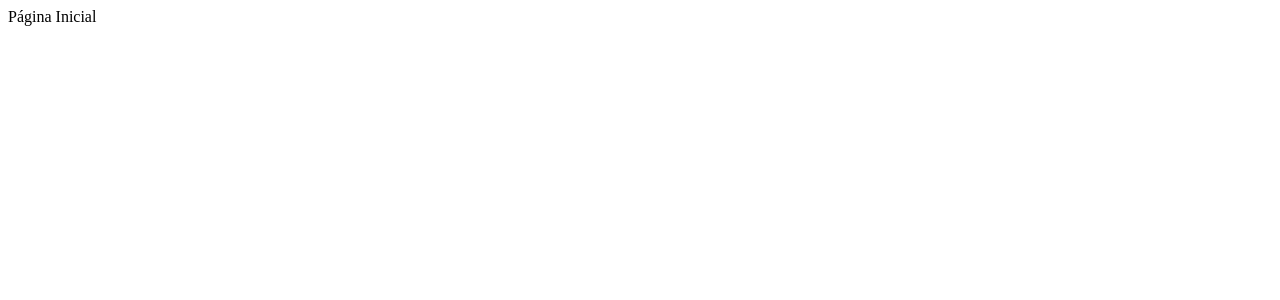
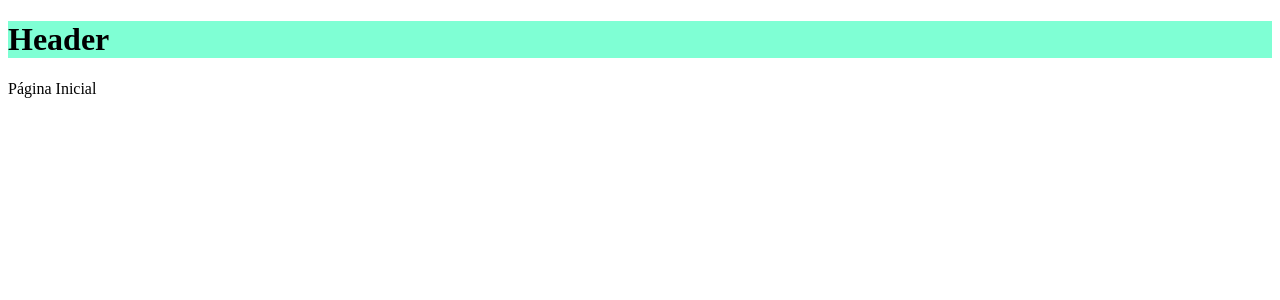
Before and after one commit to tofariasti/nuxtjs, a Nuxt app in the folder nuxt3-app/: page / in a window 1280 px wide. Shown: the top 300 px of the page. Built offline with nearby package versions, Linux system fonts and the light colour scheme.

Commit message:
Add - header component

```diff
--- /dev/null
+++ b/nuxt3-app/components/Header.vue
@@ -0,0 +1,3 @@
+<template>
+    <h1 style="background-color: aquamarine;">Header</h1>
+</template>
--- a/nuxt3-app/pages/index.vue
+++ b/nuxt3-app/pages/index.vue
@@ -1,7 +1,6 @@
 <template>
-    <div>
-        Página Inicial
-    </div>
+    <Header/>
+    Página Inicial
 </template>
 
 <script setup>
```
